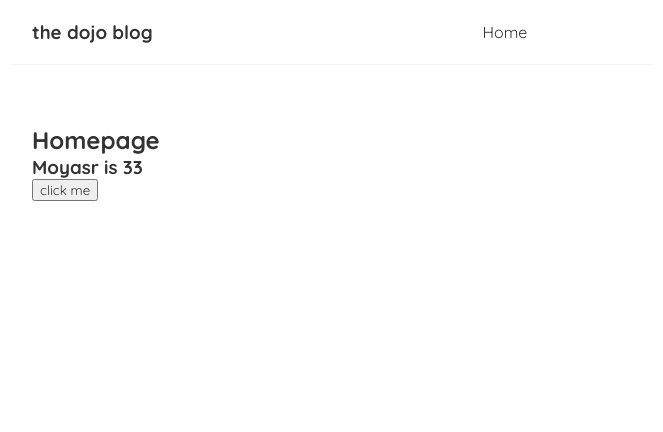
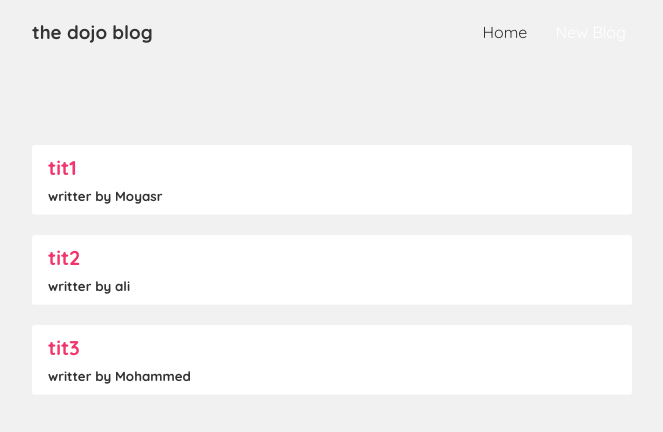
Before and after one commit to Muyassr/dojo-blog-react, a React (Create React App) app: page / in a window 1280 px wide. Shown: the top 432 px of the page, without its empty margins (308-971 px from the left). Built offline with nearby package versions, Linux system fonts and the light colour scheme.

Commit message:
output blogs list

```diff
--- a/src/Home.js
+++ b/src/Home.js
@@ -2,19 +2,20 @@ import {useState} from 'react';
 
 const Home = () => {
 
-   const [name, setname] = useState('Moyasr');
-   const [age, setage] = useState(33)
-   const handleClick = () => {
-        setname('razan')
-        setage(31);
-   }
-
+    const [blogs, setBlogs] = useState([
+        {title: 'tit1', body:'sksksk1', author: 'Moyasr', id:'1'},
+        {title: 'tit2', body:'sksksk2', author: 'ali', id:'2'},
+        {title: 'tit3', body:'sksksk3', author: 'Mohammed', id:'3'}
+    ]);
 
    return (
         <div className="home">
-            <h2>Homepage</h2>
-            <h3>{name} is {age}</h3>
-            <button onClick={handleClick}>click me</button>
+            {blogs.map((blogX)=>(
+               <div className="blog-preview" key={blogX.id}>
+                   <h2>{blogX.title}</h2>
+                   <h5>writter by {blogX.author}</h5>
+               </div>
+            ))}
         </div>
     );
 }
--- a/src/index.css
+++ b/src/index.css
@@ -1,4 +1,8 @@
 @import url('https://fonts.googleapis.com/css2?family=Quicksand:wght@300;400;500;600;700&display=swap');
+
+body {
+  background-color: #f1f1f1;
+ }
 
 /* base styles */
 * {
@@ -33,3 +37,21 @@
   margin: 40px auto;
   padding: 20px;
 }
+
+/* blog previews / list */
+.blog-preview {
+  padding: 10px 16px;
+  margin: 20px 0;
+  border-bottom: 1px solid #fafafa;
+  background-color: #fff;
+  transition: all 0.25s ease-in;
+  border-radius: 3px;
+}
+.blog-preview:hover {
+  box-shadow: 1px 3px 5px rgba(0,0,0,0.1);
+}
+.blog-preview h2 {
+  font-size: 20px;
+  color: #f1356d;
+  margin-bottom: 8px;
+}
```
